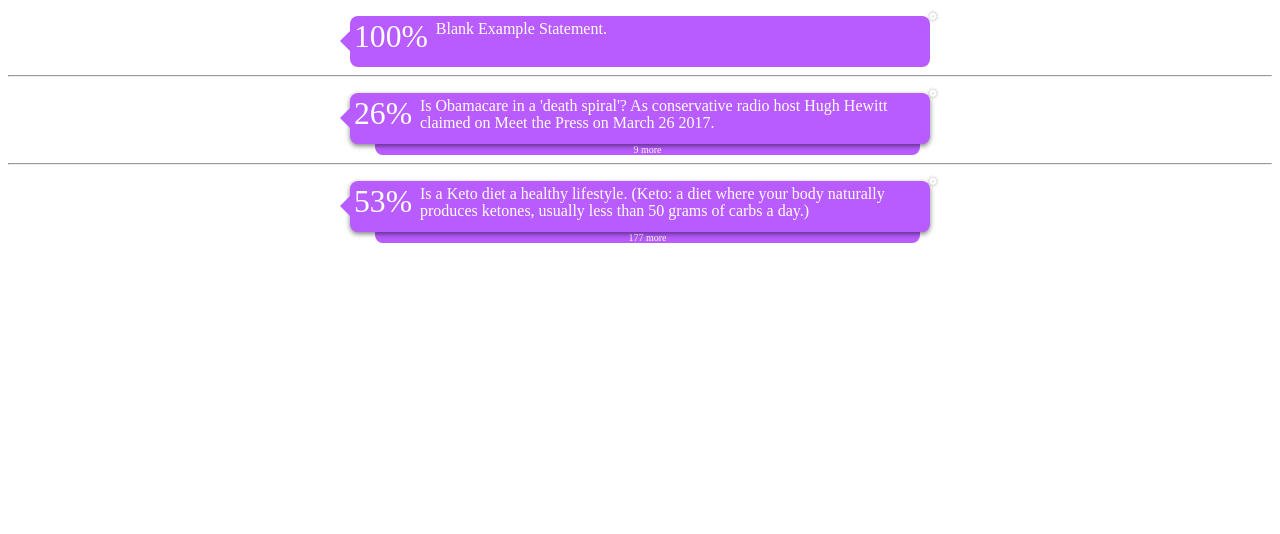
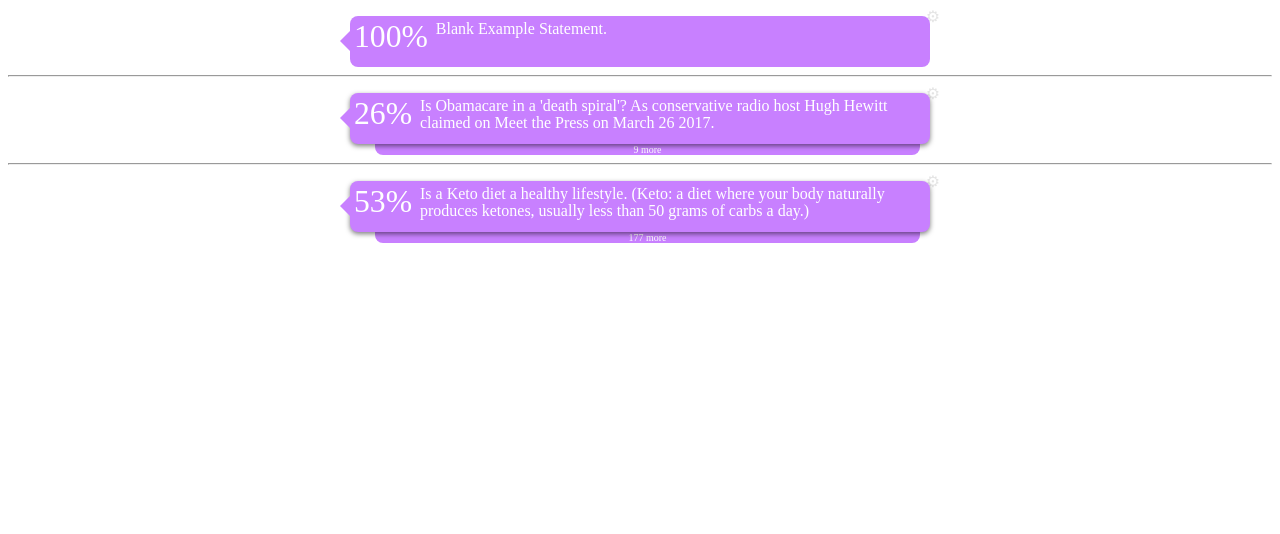
Before and after one commit to kushagharahi/ReasonRoot, a plain HTML site: page index.html in a window 1280 px wide. Drawn offline with Linux system fonts and the light colour scheme.

Commit message:
lighten claims

```diff
--- a/ReasonRoot.css
+++ b/ReasonRoot.css
@@ -177,14 +177,14 @@
   }
 
 .rr .pro {
-  background-color: #B85BFF;
+  background-color: hsl(274, 100%, 75%);
   color: white;
-  border-color: #B85BFF; }
+  border-color: hsl(274, 100%, 75%); }
 
 .rr .con {
-  background-color: #ff9f00;
+  background-color: hsl(37, 100%, 55%);
   color: white;
-  border-color: #ff9f00; }
+  border-color: hsl(37, 100%, 55%); }
 
 .rr .pro:after, .con:after {
   top: 50%;
@@ -195,21 +195,21 @@
   position: absolute;
   /*pointer-events: none;*/
   border-left-color: transparent;
-  border-right-color: #B85BFF;
+  border-right-color: hsl(274, 100%, 75%);
   border-width: 10px;
   margin-top: -10px; }
 
 .rr .pro:after {
   right: 100%;
   border-left-color: transparent;
-  border-right-color: #B85BFF;
+  border-right-color: hsl(274, 100%, 75%);
   border-width: 10px;
   margin-top: -10px; }
 
 .rr .con:after {
   left: 100%;
   border-right-color: transparent;
-  border-left-color: #ff9f00;
+  border-left-color: hsl(37, 100%, 55%);
   border-width: 10px;
   margin-top: -10px; }
 
```
